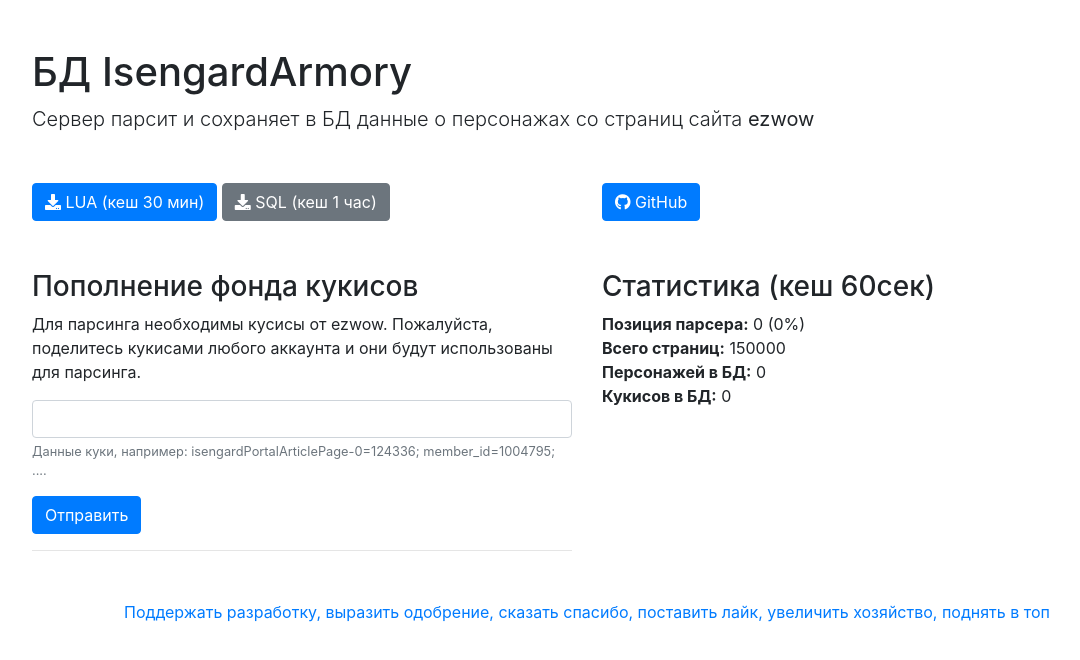
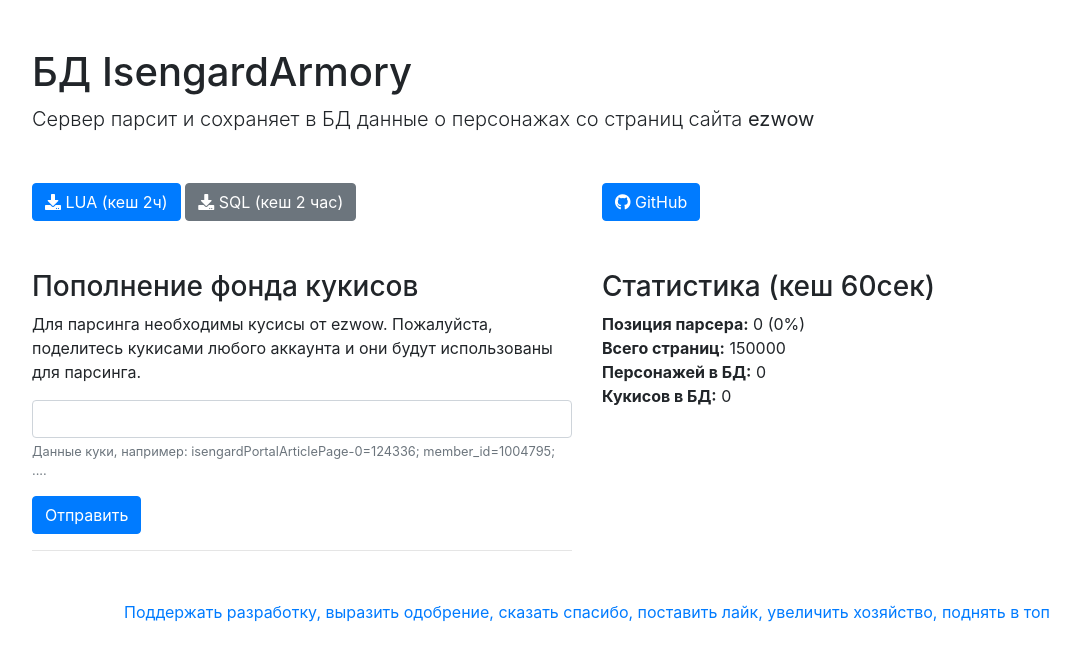
Before and after one commit to slayerokk/ez-parse-server, a website: page public/index.html in a window 1280 px wide. Shown: the whole page, without its empty margins (53-1133 px from the left). Drawn offline with nearby package versions, Linux system fonts and the light colour scheme; no server answers.

Commit message:
increase cache

```diff
--- a/public/index.html
+++ b/public/index.html
@@ -26,8 +26,8 @@
 		<div class="row">
 			<div class="col-6">
 				<p>
-					<a href="http://ezserver.codehandler.ru/api/parser/lua" class="btn btn-primary"><i class="fas fa-download"></i> LUA (кеш 30 мин)</a>
-					<a href="http://ezserver.codehandler.ru/dump.sql" class="btn btn-secondary"><i class="fas fa-download"></i> SQL (кеш 1 час)</a>
+					<a href="http://ezserver.codehandler.ru/api/parser/lua" class="btn btn-primary"><i class="fas fa-download"></i> LUA (кеш 2ч)</a>
+					<a href="http://ezserver.codehandler.ru/dump.sql" class="btn btn-secondary"><i class="fas fa-download"></i> SQL (кеш 2 час)</a>
 				</p>
 			</div>
 			<div class="col-6">
```
